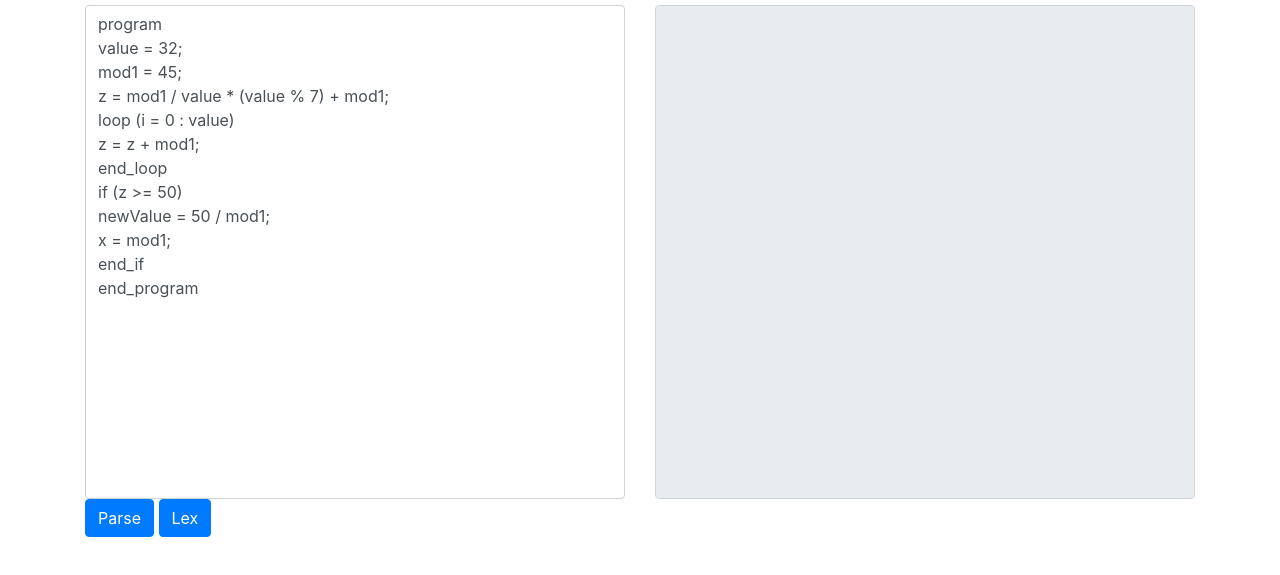
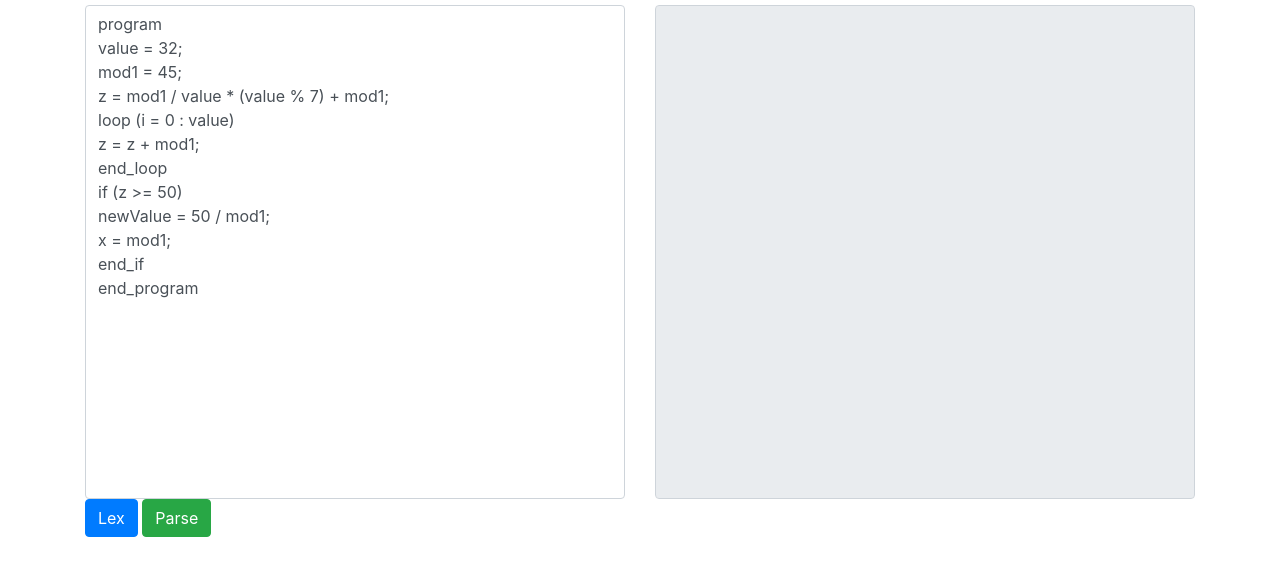
Before and after one commit to robbxi/ebnf-parser-4101, a plain HTML site: page index.html in a window 1280 px wide. Shown: the part 83-658 px from the top of the page. Drawn offline with nearby package versions, Linux system fonts and the light colour scheme.

Commit message:
changed button order

```diff
--- a/index.html
+++ b/index.html
@@ -29,8 +29,10 @@ end_program
                 <textarea class="form-control" id="output" rows="20" style="resize: none;" readonly></textarea>
             </div>
         </div>
-        <button class="btn btn-primary" id="parse" onclick="parseInput()">Parse</button>
-        <button class="btn btn-primary" id="parse" onclick="lexInput()">Lex</button>
+
+        <button class="btn btn-primary" id="lex" onclick="lexInput()">Lex</button>
+        <button class="btn btn-success" id="parse" onclick="parseInput()">Parse</button>
+
     </div>
 
     <script src="https://code.jquery.com/jquery-3.5.1.min.js"></script>
```
